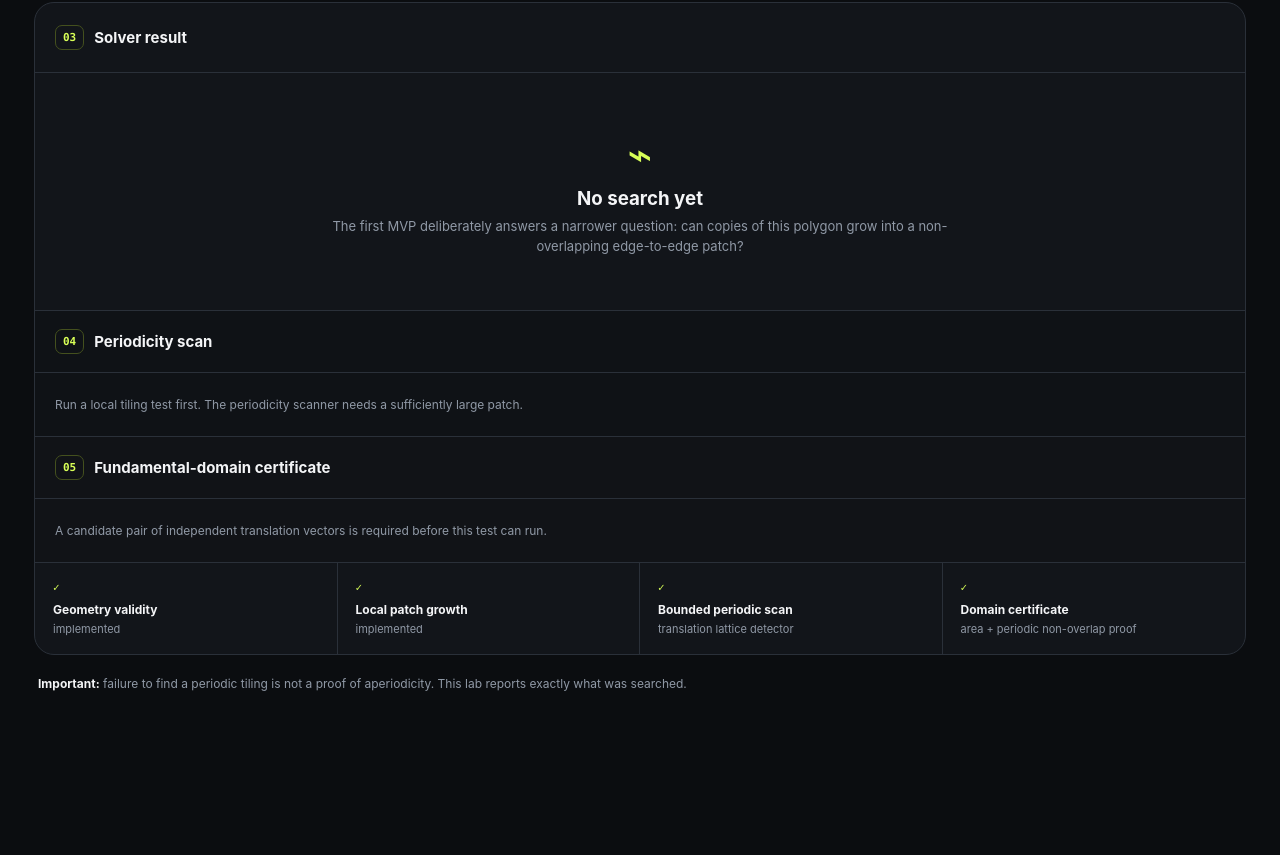
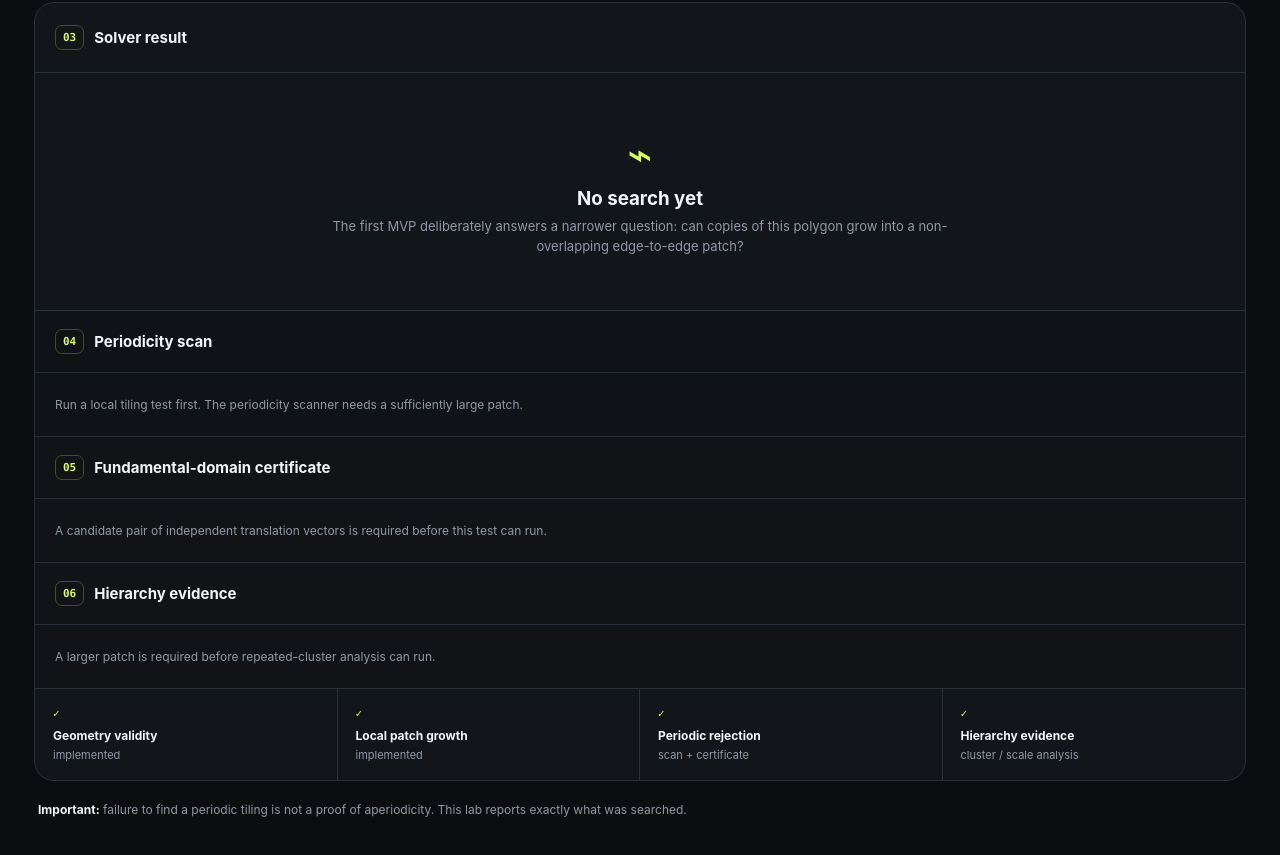
Before and after one commit to codaux/einstein-lab, a Next.js app: page / in a window 1280 px wide. Shown: the part 974-1829 px from the top of the page. Before the commit the page ends 1721 px from the top, so only its background shows below. Built offline with nearby package versions, Linux system fonts and the light colour scheme.

Commit message:
Add hierarchy evidence analysis to UI

```diff
--- a/app/page.tsx
+++ b/app/page.tsx
@@ -5,6 +5,7 @@ import { Point, validatePolygon } from "@/lib/geometry";
 import { growPatch, Tile } from "@/lib/tiling";
 import { detectPeriodicTranslations, PeriodicResult } from "@/lib/periodic";
 import { certifyFundamentalDomain, FundamentalCertificate } from "@/lib/fundamental";
+import { detectHierarchy, HierarchyResult } from "@/lib/hierarchy";
 
 const GRID = 28;
 const W = 720;
@@ -38,6 +39,7 @@ export default function Home() {
   const [patch,setPatch]=useState<ReturnType<typeof growPatch>|null>(null);
   const [periodic,setPeriodic]=useState<PeriodicResult|null>(null);
   const [certificate,setCertificate]=useState<FundamentalCertificate|null>(null);
+  const [hierarchy,setHierarchy]=useState<HierarchyResult|null>(null);
 
   const validation=useMemo(()=>closed ? validatePolygon(points) : null,[points,closed]);
 
@@ -51,6 +53,7 @@ export default function Home() {
     setPatch(null);
     setPeriodic(null);
     setCertificate(null);
+    setHierarchy(null);
   };
 
   const run=()=>{
@@ -63,6 +66,7 @@ export default function Home() {
       setCertificate(certifyFundamentalDomain(result.sampleTiles,periodicResult.u,periodicResult.v));
     }else{
       setCertificate(null);
+    setHierarchy(null);
     }
   };
 
@@ -72,6 +76,7 @@ export default function Home() {
     setPatch(null);
     setPeriodic(null);
     setCertificate(null);
+    setHierarchy(null);
   };
 
   const load=(key:string)=>{
@@ -80,6 +85,7 @@ export default function Home() {
     setPatch(null);
     setPeriodic(null);
     setCertificate(null);
+    setHierarchy(null);
   };
 
   const view=patch ? fitTiles(patch.sampleTiles,720,420) : null;
@@ -274,11 +280,35 @@ export default function Home() {
           )}
         </div>
 
+        <div className="certificatePanel">
+          <div className="periodicHead">
+            <div><span className="step">06</span><h2>Hierarchy evidence</h2></div>
+            {hierarchy && <div className="resultPill">{hierarchy.evidence}</div>}
+          </div>
+          {!hierarchy ? (
+            <p className="periodicEmpty">A larger patch is required before repeated-cluster analysis can run.</p>
+          ) : (
+            <div className="periodicBody">
+              <div className="periodicVerdict">
+                <strong>{hierarchy.evidence==="strong" ? "Substitution-like structure detected" : hierarchy.evidence==="moderate" ? "Repeated cluster structure detected" : "Limited hierarchy evidence"}</strong>
+                <p>{hierarchy.reason}</p>
+              </div>
+              <dl className="periodicMetrics">
+                <div><dt>Cluster candidates</dt><dd>{hierarchy.candidates.length}</dd></div>
+                <div><dt>Strongest size</dt><dd>{hierarchy.strongest?.size ?? "—"}</dd></div>
+                <div><dt>Occurrences</dt><dd>{hierarchy.strongest?.occurrences ?? "—"}</dd></div>
+                <div><dt>Scale ratio</dt><dd>{hierarchy.strongest?.scaleRatio ?? "—"}</dd></div>
+              </dl>
+              <p className="mathNote"><strong>Meaning:</strong> this is structural evidence only. Repeated clusters and scale recurrence can point toward metatiles or substitution rules, but they are not by themselves a proof of aperiodicity.</p>
+            </div>
+          )}
+        </div>
+
         <div className="roadmap">
           <div className="done"><span>✓</span><b>Geometry validity</b><small>implemented</small></div>
           <div className="done"><span>✓</span><b>Local patch growth</b><small>implemented</small></div>
-          <div className="done"><span>✓</span><b>Bounded periodic scan</b><small>translation lattice detector</small></div>
-          <div className="done"><span>✓</span><b>Domain certificate</b><small>area + periodic non-overlap proof</small></div>
+          <div className="done"><span>✓</span><b>Periodic rejection</b><small>scan + certificate</small></div>
+          <div className="done"><span>✓</span><b>Hierarchy evidence</b><small>cluster / scale analysis</small></div>
         </div>
       </section>
 
```
